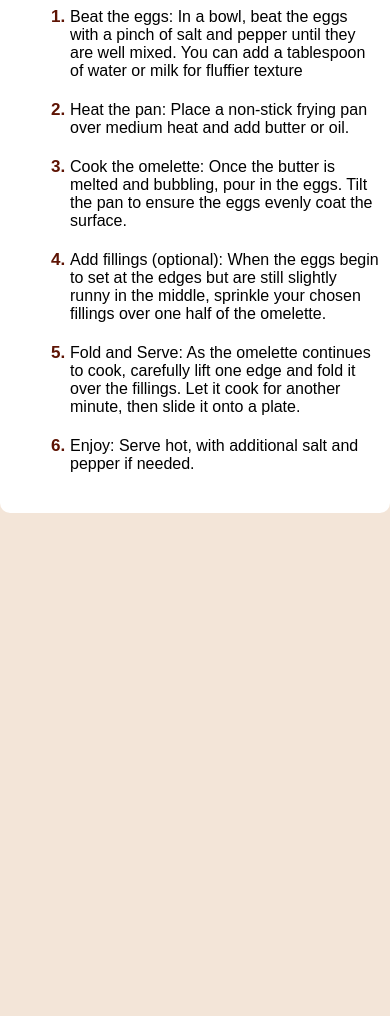
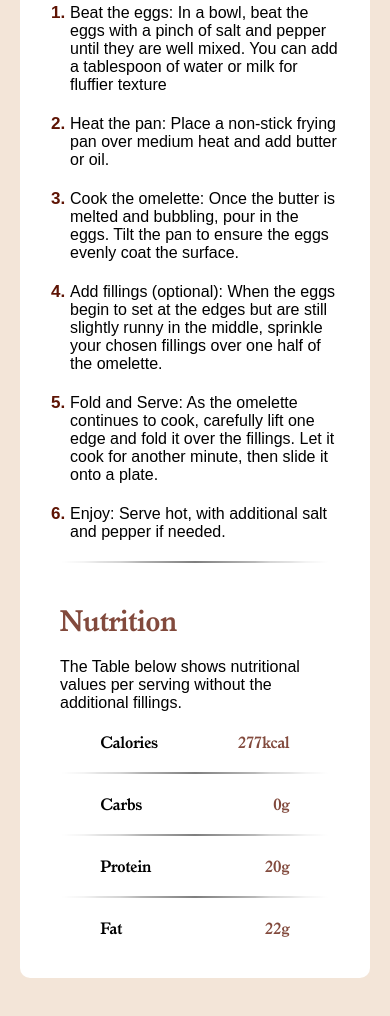
Before and after one commit to omar-code-2000/CSS-Training, a plain HTML site: page index.html in a window 390 px wide. Shown: the part 1050-2066 px from the top of the page. Before the commit the page ends 1603 px from the top, so only its background shows below. Drawn offline with Linux system fonts and the light colour scheme.

Commit message:
Last title x table + simple media query

```diff
--- a/index.html
+++ b/index.html
@@ -92,6 +92,38 @@
                 pepper if needed.
             </li>
         </ol>
+        <div class="gradient-line"></div>
+        <br>
+        <h2 class="sub-4">
+            Nutrition
+        </h2>
+        <br>
+        <p>
+           The Table below shows nutritional values per
+           serving without the additional fillings.
+        </p>
+        <br>
+        <div class="table">
+            <div class="row row-1">
+                <div class="cell-1">Calories</div>
+                <div class="cell-2">277kcal</div>
+            </div>
+            <div class="gradient-line"></div>
+            <div class="row row-2">
+                <div class="cell-1">Carbs</div>
+                <div class="cell-2">0g</div>
+            </div>
+            <div class="gradient-line"></div>
+            <div class="row row-3">
+                <div class="cell-1">Protein</div>
+                <div class="cell-2">20g</div>
+            </div>
+            <div class="gradient-line"></div>
+            <div class="row row-4">
+                <div class="cell-1">Fat</div>
+                <div class="cell-2">22g</div>
+            </div>
+        </div>
     </section>
 </body>
 </html>
--- a/style.css
+++ b/style.css
@@ -34,7 +34,7 @@ p {
     color: #692b4b;
 }
 
-.sub-2 , .sub-3 {
+.sub-2 , .sub-3 , .sub-4{
     color: #824a3d;
 }
 
@@ -89,3 +89,34 @@ p {
     background: linear-gradient(to right, rgba(0, 0, 0, 0), rgba(0, 0, 0, 0.5), rgba(0, 0, 0, 0)); /* Gradient effect */
     margin: 20px 0; /* Add spacing if needed */
 }
+
+/*-------------------------------------*/
+
+.table {
+    width: clamp(50%, 400px , 100%);
+    display: flex;
+    flex-direction: column;
+    align-items: center;
+}
+
+.table .row {
+    display: flex;
+    justify-content: space-between;
+    width: 70%;
+}
+
+.cell-2 {
+    color: #824a3d;
+}
+
+@media only screen and (max-width: 700px) {
+
+    .main {
+        margin: 0 20px;
+    }
+
+    .ul-1 , .ul-2 , .ol-1 {
+        position: relative;
+        left: 10px;
+    }
+}
```
